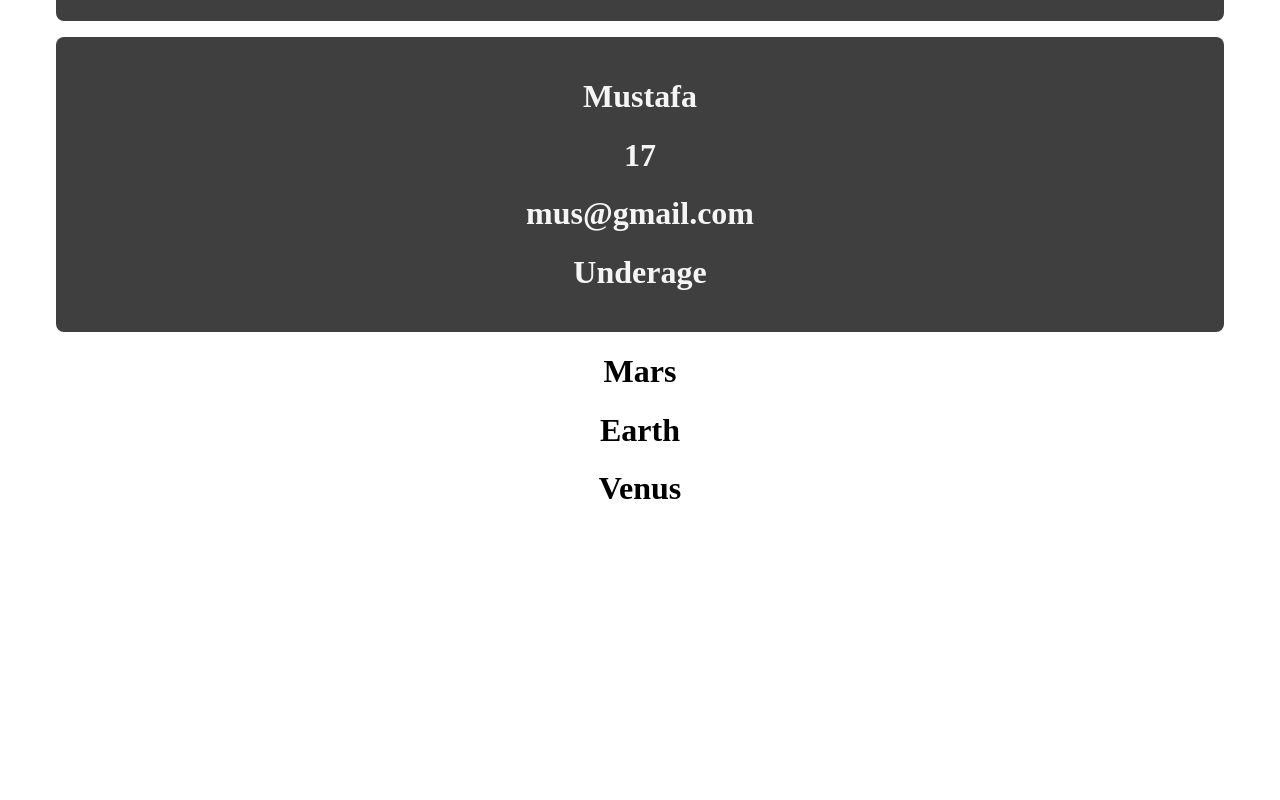
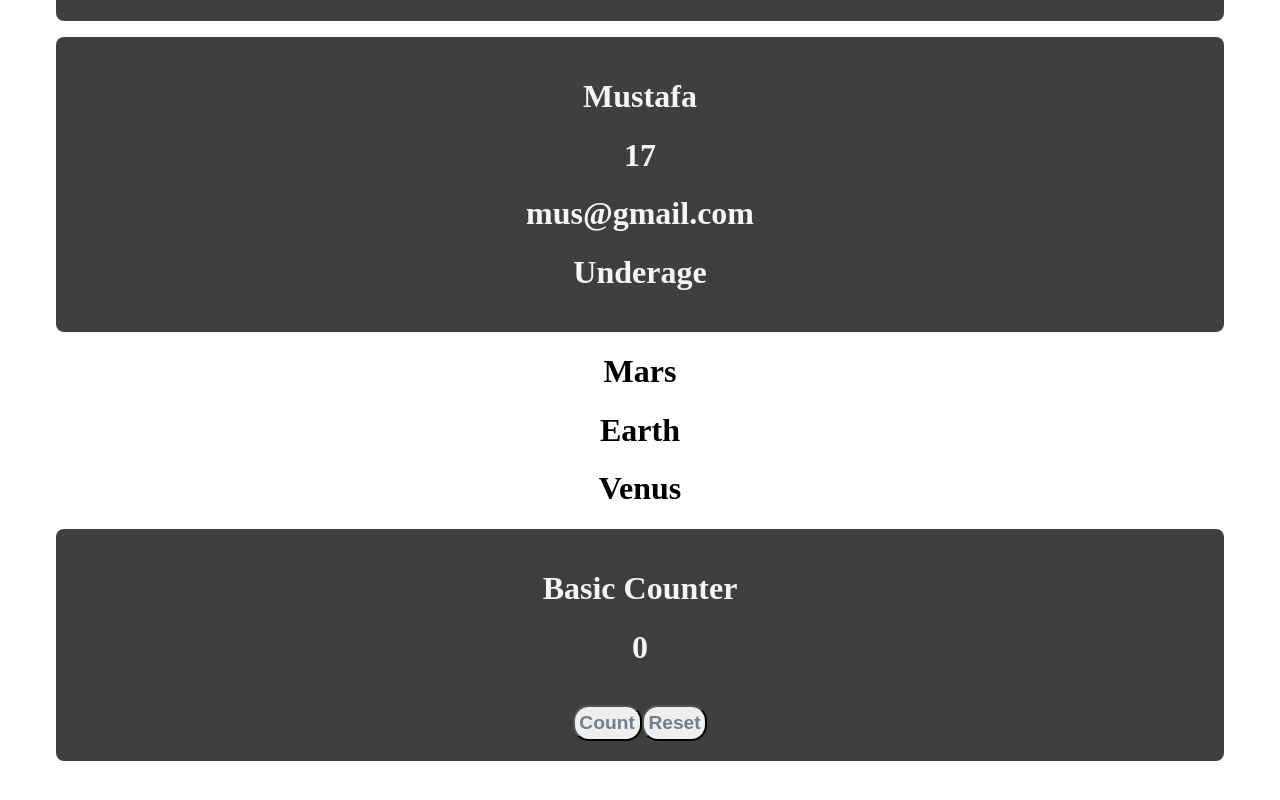
Before and after one commit to Minahil-Muhammad-Moiz/react-practice, a React (Vite) app: page / in a window 1280 px wide. Shown: the part 272-1072 px from the top of the page. Before the commit the page ends 841 px from the top, so only its background shows below. Built offline with nearby package versions, Linux system fonts and the light colour scheme.

Commit message:
useSate Hook

```diff
--- a/src/App.css
+++ b/src/App.css
@@ -12,3 +12,12 @@
   padding: 1.25rem;
   border-radius: .5rem;
 }
+
+button{
+  padding: 0.2rem;
+  font-size: 1.2rem;
+  color: slategray;
+  font-weight: bold;
+  border-radius: 1rem;
+  padding: 0.3rem;
+}
--- a/src/App.jsx
+++ b/src/App.jsx
@@ -1,8 +1,14 @@
 import './App.css'
 import Planets from './Components/Planets'
 import User from './Components/User'
+import { useState } from 'react'
 
 function App() {
+  const [count, setCount] = useState(0)
+
+  const increaseCount = ()=>{
+    setCount(count+1)
+  }
   return (
     <>
     <div>
@@ -12,6 +18,13 @@ function App() {
     <div>
       {Planets.map((planet, key)=> !planet.isGasPlanet && <h1>{planet.name}</h1>)}
     </div>
+    <div className='uCard'>
+      <h1>Basic Counter</h1>
+      <h1>{count}</h1>
+      <br/>
+      <button onClick={increaseCount}>Count</button>
+      <button onClick={()=> setCount(0)}>Reset</button>
+    </div>
     </>
   )
 }
```
